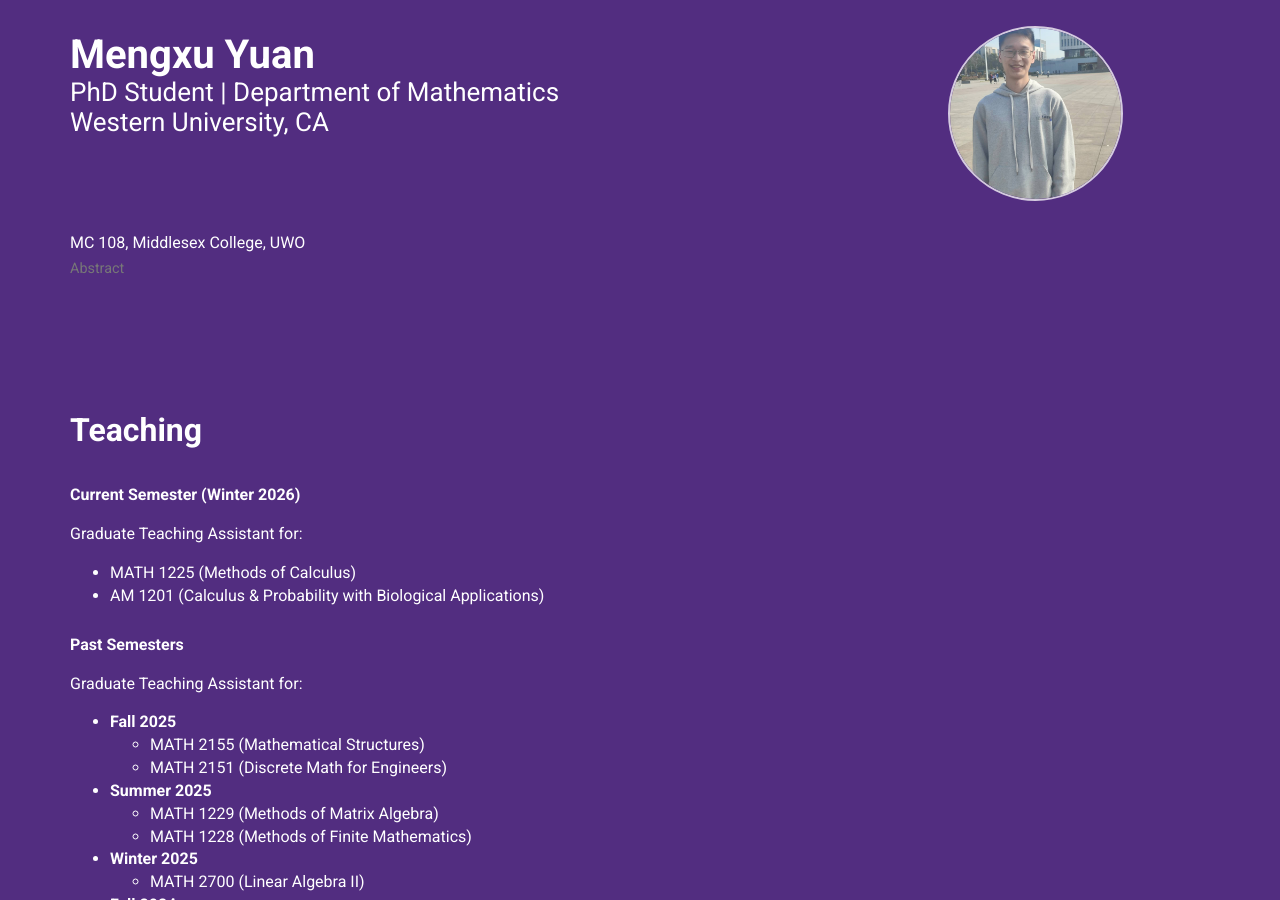
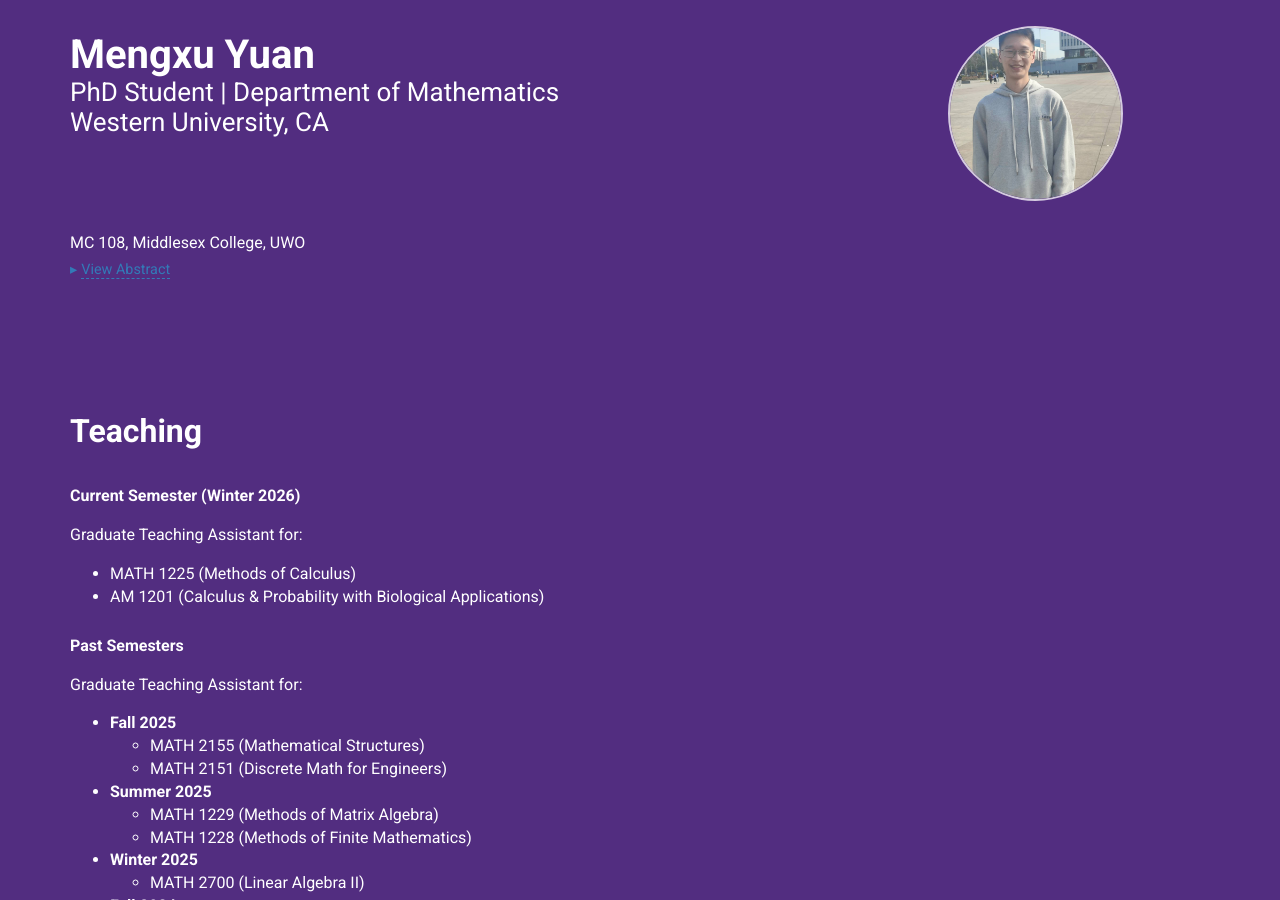
Before and after one commit to Mengxu3/mengxu3.github.io, a Jekyll site: the page built from index.html, in a window 1280 px wide and 900 px high, scrolled down 1150 px. Built offline with Jekyll 4.4.1, drawn with Linux system fonts in a browser that asks for light colours; nearby versions of some CDN libraries.

Commit message:
Enhance presentation description details styling
Updated the details section for presentation descriptions with improved styling.

```diff
--- a/_layouts/albertine.html
+++ b/_layouts/albertine.html
@@ -218,11 +218,11 @@ It is threatened by habitat loss.
           </div>
 
           {% if presentation.description %}
-            <details>
-              <summary style="cursor: pointer; color: #777; font-size: 0.9em; outline: none;">
-                Abstract
+            <details style="margin-top: 5px;">
+              <summary style="cursor: pointer; color: #337ab7; font-size: 0.9em; outline: none; user-select: none;">
+                <span style="margin-right: 4px;">&#9656;</span><span style="border-bottom: 1px dashed #337ab7;">View Abstract</span>
               </summary>
-              <div style="margin-top: 5px; padding: 10px; background-color: #f9f9f9; border-radius: 4px; font-size: 0.9em; color: #333; line-height: 1.5;">
+              <div style="margin-top: 8px; padding: 12px; background-color: #f8f9fa; border: 1px solid #e9ecef; border-radius: 4px; font-size: 0.9em; color: #333; line-height: 1.6;">
                 {{ presentation.description }}
               </div>
             </details>
```
